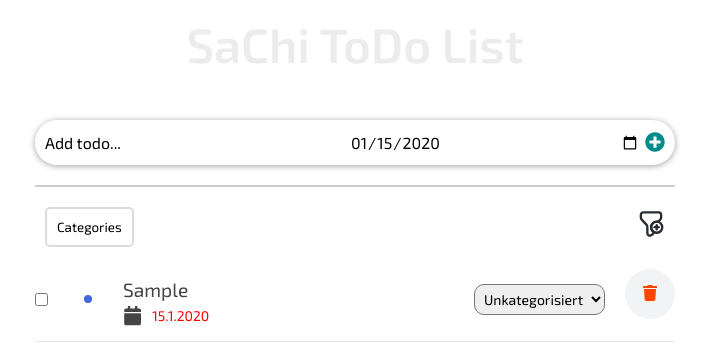
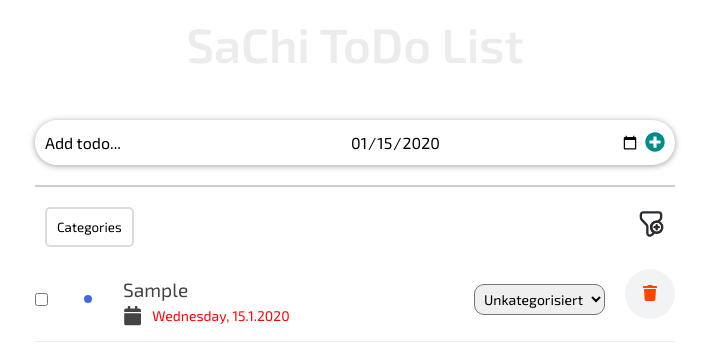
Before and after one commit to chris911e/sachi-todo, a Next.js app: page / in a window 1280 px wide. Both pictures are taken after typing "Sample", "2020-01-15" into the empty fields and a click on the button 940 px from the left and 142 px from the top of the page. Shown: the top 364 px of the page, without its empty margins (285-994 px from the left). Built offline with nearby package versions, Linux system fonts and the light colour scheme.

Commit message:
weekday is shown aswel

```diff
--- a/src/app/components/Expiration.jsx
+++ b/src/app/components/Expiration.jsx
@@ -15,7 +15,7 @@ export default function Expiration({expiration}) {
     return (
         <div style={{display: "flex", gap: "10px", alignItems: "center", height: "10px"}}>
             <FaCalendar />
-            <p style={{color: getColor(), fontSize: "14px"}}>{exDate.getDate()}.{exDate.getMonth()+1}.{exDate.getFullYear()}</p>
+            <p style={{color: getColor(), fontSize: "14px"}}>{getDayByWeekDay(exDate.getDay())}, {exDate.getDate()}.{exDate.getMonth()+1}.{exDate.getFullYear()}</p>
         </div>
     )
 }
@@ -39,3 +39,10 @@ function isNowOrPast(dateToCheck) {
     console.log(dateToCheck<now)
     return dateToCheck < now;
   }
+
+function getDayByWeekDay(id){
+    const days = [{id: 1, day: "Monday"}, {id: 2, day: "Tuesday"}, {id: 3, day: "Wednesday"}, {id: 4, day: "Thursday"}, {id: 5, day: "Friday"}, {id: 6, day: "Saturday"}, {id: 7, day: "Sunday"}]
+
+
+    return days.find(x => x.id == id).day
+}
```
